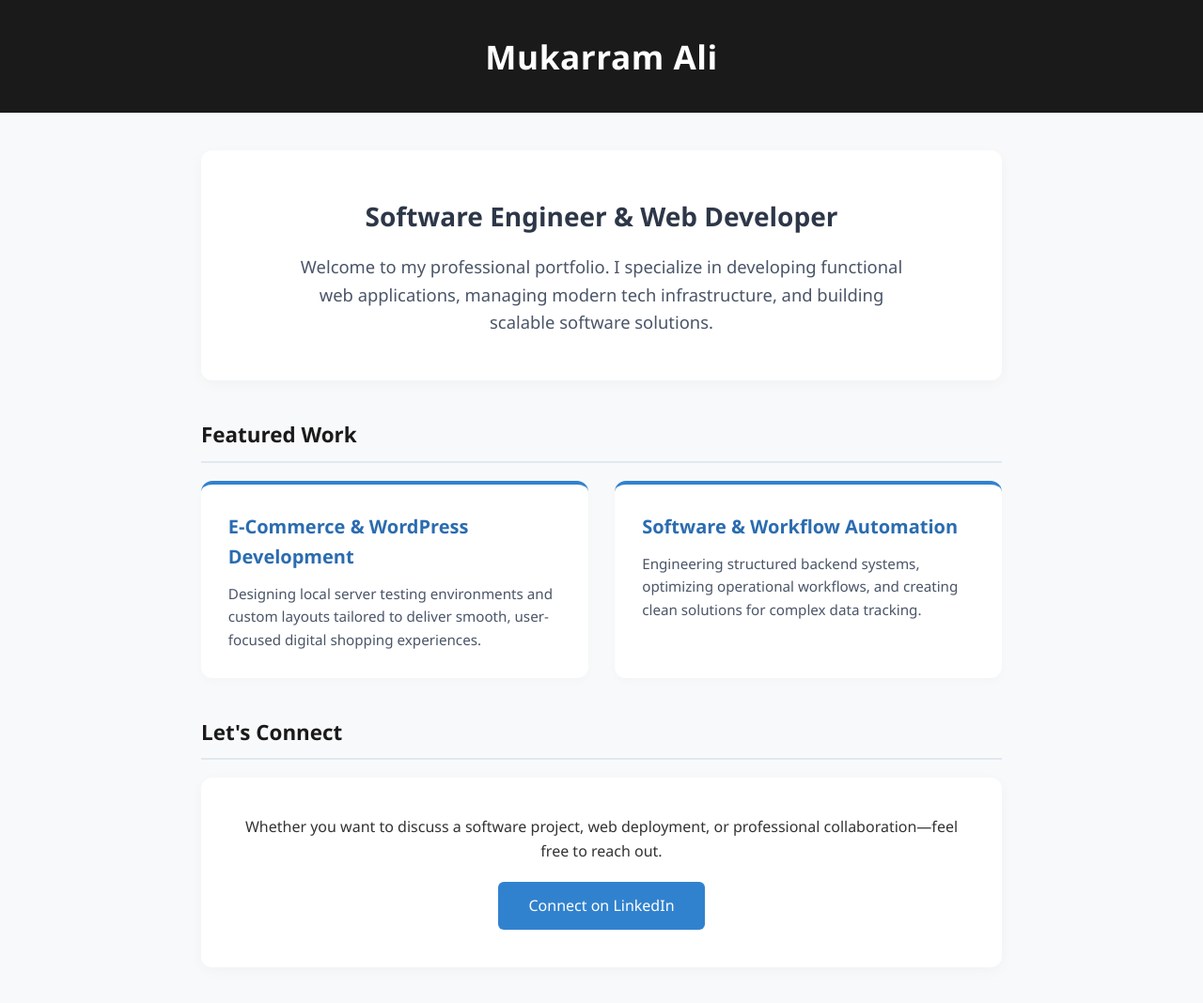
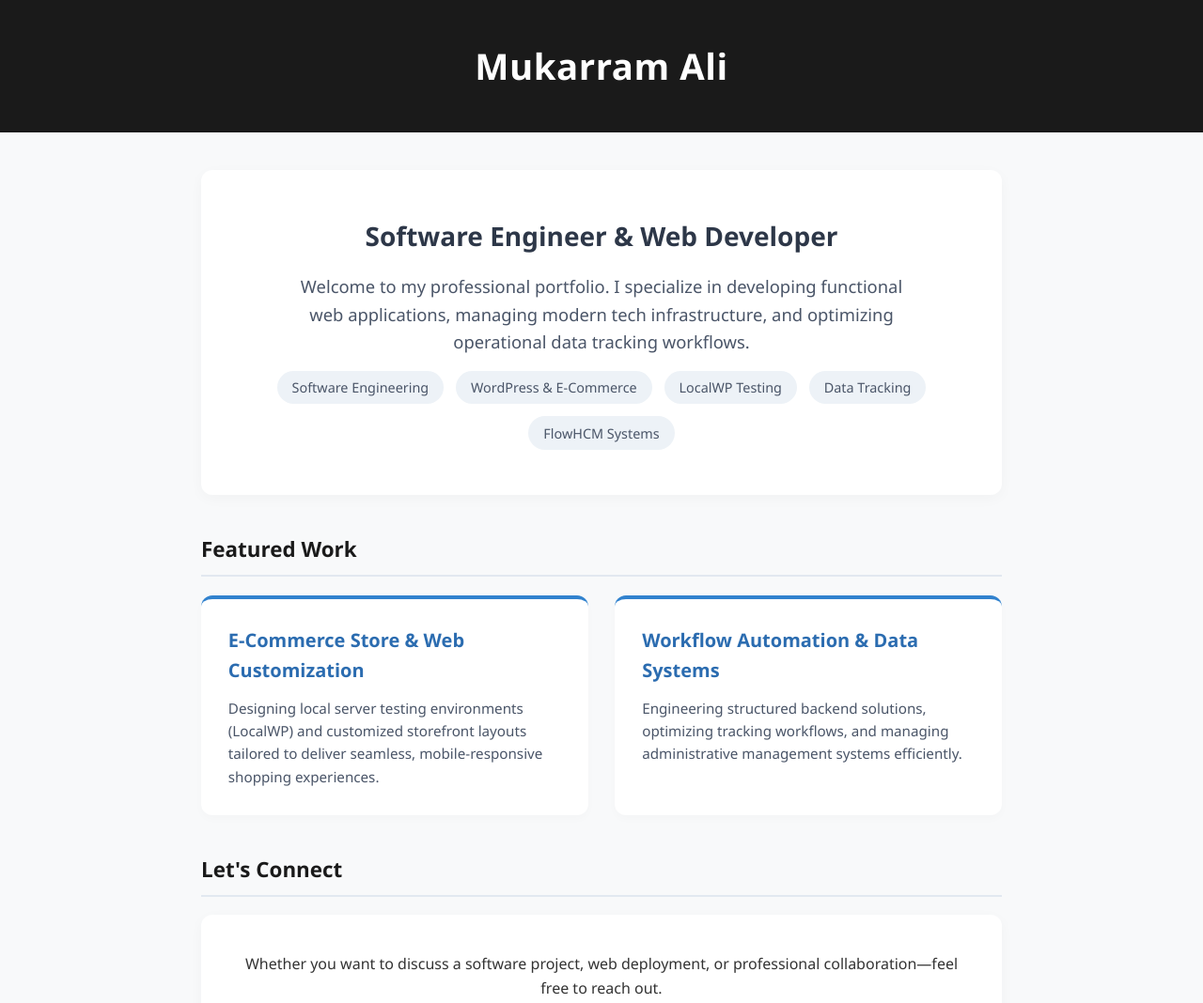
Before and after one commit to Mukarram0127/mukarram0127.github.io, a plain HTML site: page index.html in a window 1280 px wide. Shown: the top 1068 px of the page at 94% size. Drawn offline with Linux system fonts and the light colour scheme.

Commit message:
Update index.html

```diff
--- a/index.html
+++ b/index.html
@@ -7,18 +7,25 @@
     <style>
         * { box-sizing: border-box; margin: 0; padding: 0; font-family: 'Segoe UI', Tahoma, Geneva, Verdana, sans-serif; }
         body { background-color: #f8f9fa; color: #333; line-height: 1.6; }
-        header { background: #1a1a1a; color: #fff; padding: 2rem 1.5rem; text-align: center; }
-        header h1 { font-size: 2.2rem; font-weight: 600; letter-spacing: 0.5px; }
+        header { background: #1a1a1a; color: #fff; padding: 2.5rem 1.5rem; text-align: center; }
+        header h1 { font-size: 2.4rem; font-weight: 600; letter-spacing: 0.5px; }
         .container { max-width: 900px; margin: 2.5rem auto; padding: 0 1.5rem; }
         .hero { background: #fff; padding: 3rem 2rem; border-radius: 12px; box-shadow: 0 4px 15px rgba(0,0,0,0.03); text-align: center; margin-bottom: 2.5rem; }
         .hero h2 { color: #2d3748; margin-bottom: 1rem; font-size: 1.75rem; }
         .hero p { font-size: 1.15rem; color: #4a5568; max-width: 650px; margin: 0 auto; }
+
         .section-title { margin: 2.5rem 0 1.2rem; color: #1a1a1a; border-bottom: 2px solid #e2e8f0; padding-bottom: 0.6rem; font-size: 1.4rem; }
+
+        /* Skills Tags Styling */
+        .skills-container { display: flex; flex-wrap: wrap; gap: 0.8rem; margin-top: 1rem; justify-content: center; }
+        .skill-tag { background: #edf2f7; color: #4a5568; padding: 0.4rem 1rem; border-radius: 20px; font-size: 0.9rem; font-weight: 500; }
+
         .projects-grid { display: grid; grid-template-columns: repeat(auto-fit, minmax(300px, 1fr)); gap: 1.8rem; }
         .card { background: #fff; padding: 1.8rem; border-radius: 12px; box-shadow: 0 4px 10px rgba(0,0,0,0.02); border-top: 4px solid #3182ce; transition: transform 0.2s; }
         .card:hover { transform: translateY(-4px); }
         .card h3 { margin-bottom: 0.7rem; color: #2b6cb0; font-size: 1.25rem; }
         .card p { color: #4a5568; font-size: 0.95rem; }
+
         .contact-section { text-align: center; background: #fff; padding: 2.5rem; border-radius: 12px; box-shadow: 0 4px 15px rgba(0,0,0,0.03); }
         .contact-btn { display: inline-block; background: #3182ce; color: white; padding: 0.8rem 2rem; border-radius: 6px; text-decoration: none; margin-top: 1.2rem; font-weight: 500; transition: background 0.2s; }
         .contact-btn:hover { background: #2b6cb0; }
@@ -34,18 +41,26 @@
     <div class="container">
         <section class="hero">
             <h2>Software Engineer & Web Developer</h2>
-            <p>Welcome to my professional portfolio. I specialize in developing functional web applications, managing modern tech infrastructure, and building scalable software solutions.</p>
+            <p>Welcome to my professional portfolio. I specialize in developing functional web applications, managing modern tech infrastructure, and optimizing operational data tracking workflows.</p>
+
+            <div class="skills-container">
+                <span class="skill-tag">Software Engineering</span>
+                <span class="skill-tag">WordPress & E-Commerce</span>
+                <span class="skill-tag">LocalWP Testing</span>
+                <span class="skill-tag">Data Tracking</span>
+                <span class="skill-tag">FlowHCM Systems</span>
+            </div>
         </section>
 
         <h2 class="section-title">Featured Work</h2>
         <div class="projects-grid">
             <div class="card">
-                <h3>E-Commerce & WordPress Development</h3>
-                <p>Designing local server testing environments and custom layouts tailored to deliver smooth, user-focused digital shopping experiences.</p>
+                <h3>E-Commerce Store & Web Customization</h3>
+                <p>Designing local server testing environments (LocalWP) and customized storefront layouts tailored to deliver seamless, mobile-responsive shopping experiences.</p>
             </div>
             <div class="card">
-                <h3>Software & Workflow Automation</h3>
-                <p>Engineering structured backend systems, optimizing operational workflows, and creating clean solutions for complex data tracking.</p>
+                <h3>Workflow Automation & Data Systems</h3>
+                <p>Engineering structured backend solutions, optimizing tracking workflows, and managing administrative management systems efficiently.</p>
             </div>
         </div>
 
```
